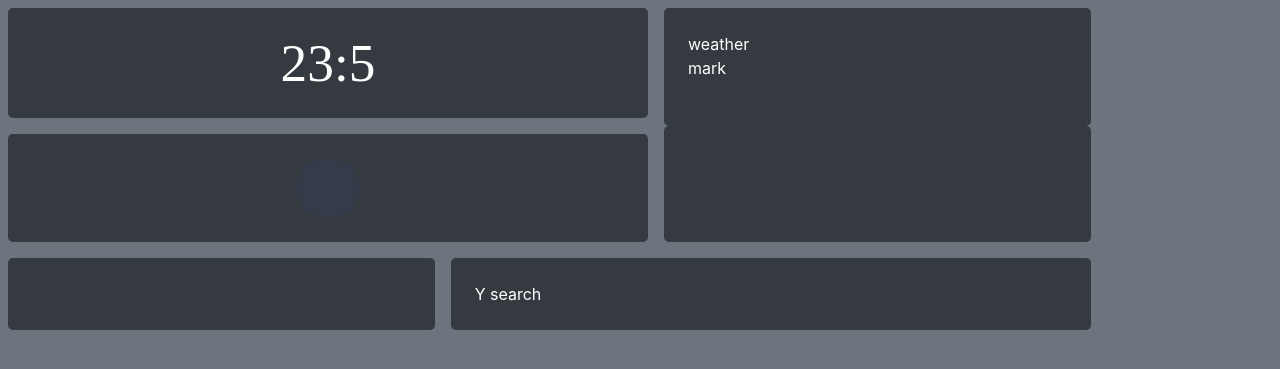
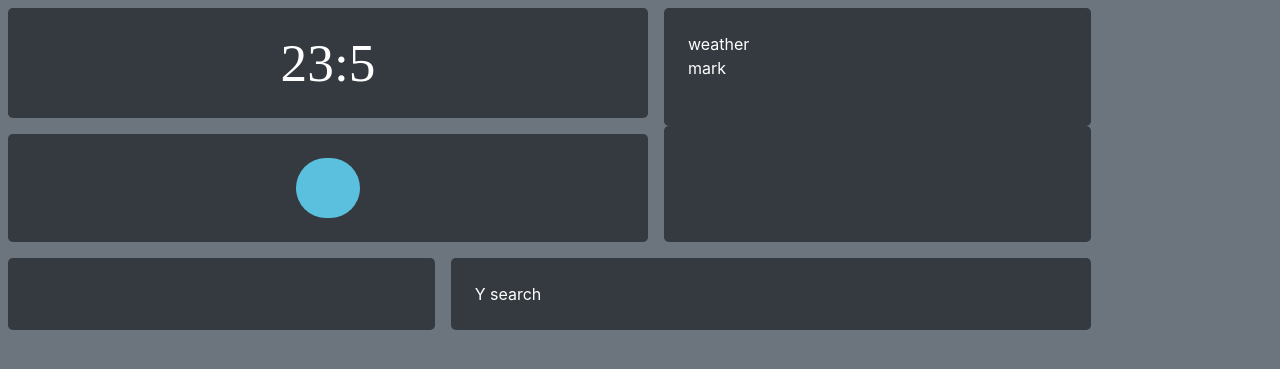
Before and after one commit to koutamanto/ZeroSystem, a Flask app: page / in a window 1280 px wide. Shown: the part 62-431 px from the top of the page. Run offline with Flask 2, Linux system fonts and the light colour scheme; some libraries are stand-ins or nearby versions.

Commit message:
no message

```diff
--- a/static/css/styles.css
+++ b/static/css/styles.css
@@ -2,7 +2,7 @@
     margin-bottom: auto;
     margin-top: auto;
     height: 60px;
-    background-color: #353b48;
+    background-color: #5bc0de;
     border-radius: 30px;
     padding: 10px;
     }
```
